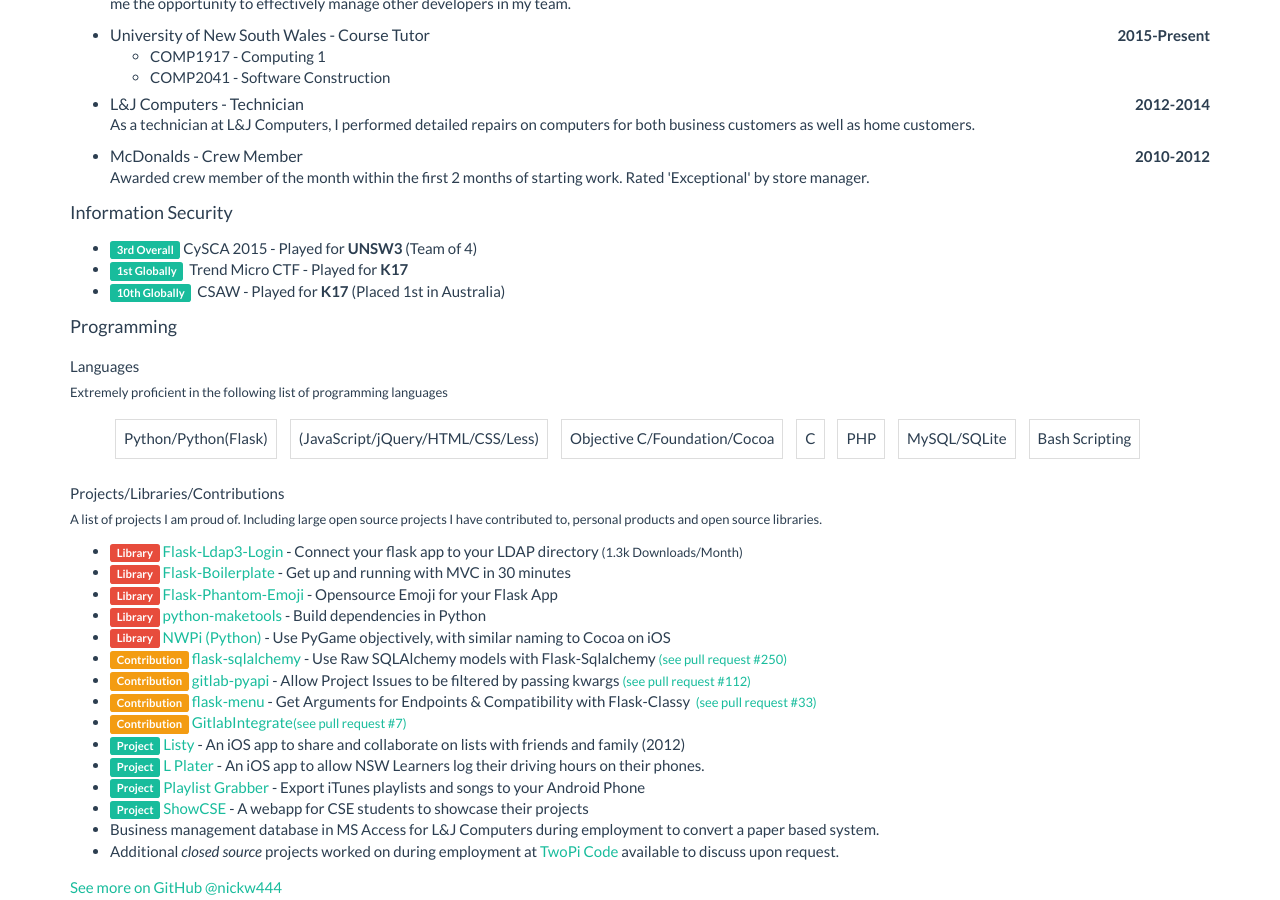
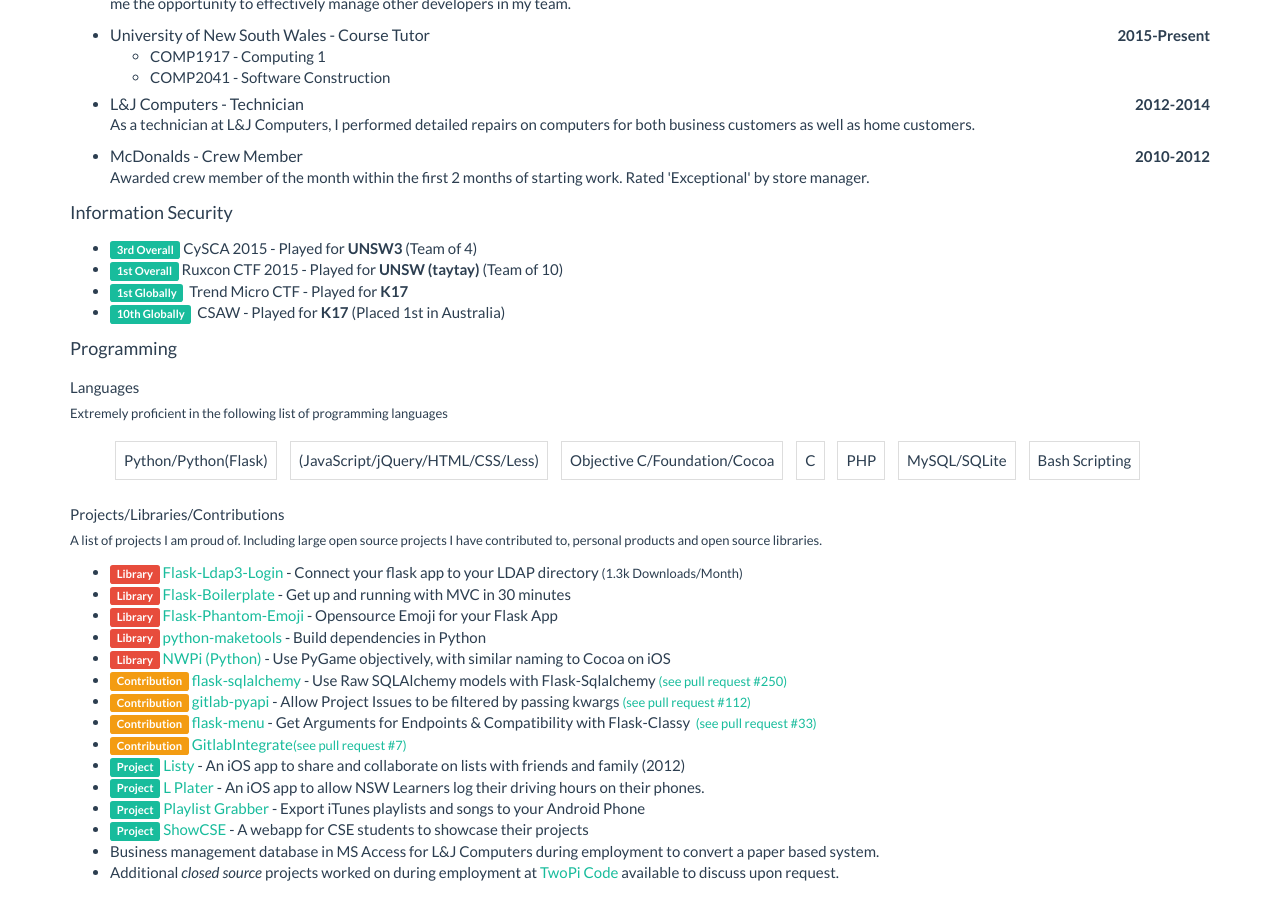
Before and after one commit to nickw444/nickw444.github.io, a Jekyll site: the page resume/index.html, which Jekyll copies as it is, in a window 1280 px wide and 900 px high, scrolled down 433 px. Built offline with Jekyll 4.4.1, drawn with Linux system fonts in a browser that asks for light colours.

Commit message:
Add ruxcon ctf to resume

```diff
--- a/resume/index.html
+++ b/resume/index.html
@@ -102,6 +102,7 @@
             <h2>Information Security</h2>
             <ul>
                 <li><span class="label label-success">3rd Overall</span>&nbsp;CySCA 2015 - Played for <strong>UNSW3</strong> (Team of 4)</li>
+                <li><span class="label label-success">1st Overall</span>&nbsp;Ruxcon CTF 2015 - Played for <strong>UNSW (taytay)</strong> (Team of 10)</li>
                 <li><span class="label label-success">1st Globally</span>&nbsp; Trend Micro CTF - Played for <strong>K17</strong></li>
                 <!-- <li><span class="label label-success">??</span>&nbsp; D-CTF - Played for <strong>K17</strong></li> -->
                 <li><span class="label label-success">10th Globally</span>&nbsp; CSAW - Played for <strong>K17</strong> (Placed 1st in Australia)</li>
```
